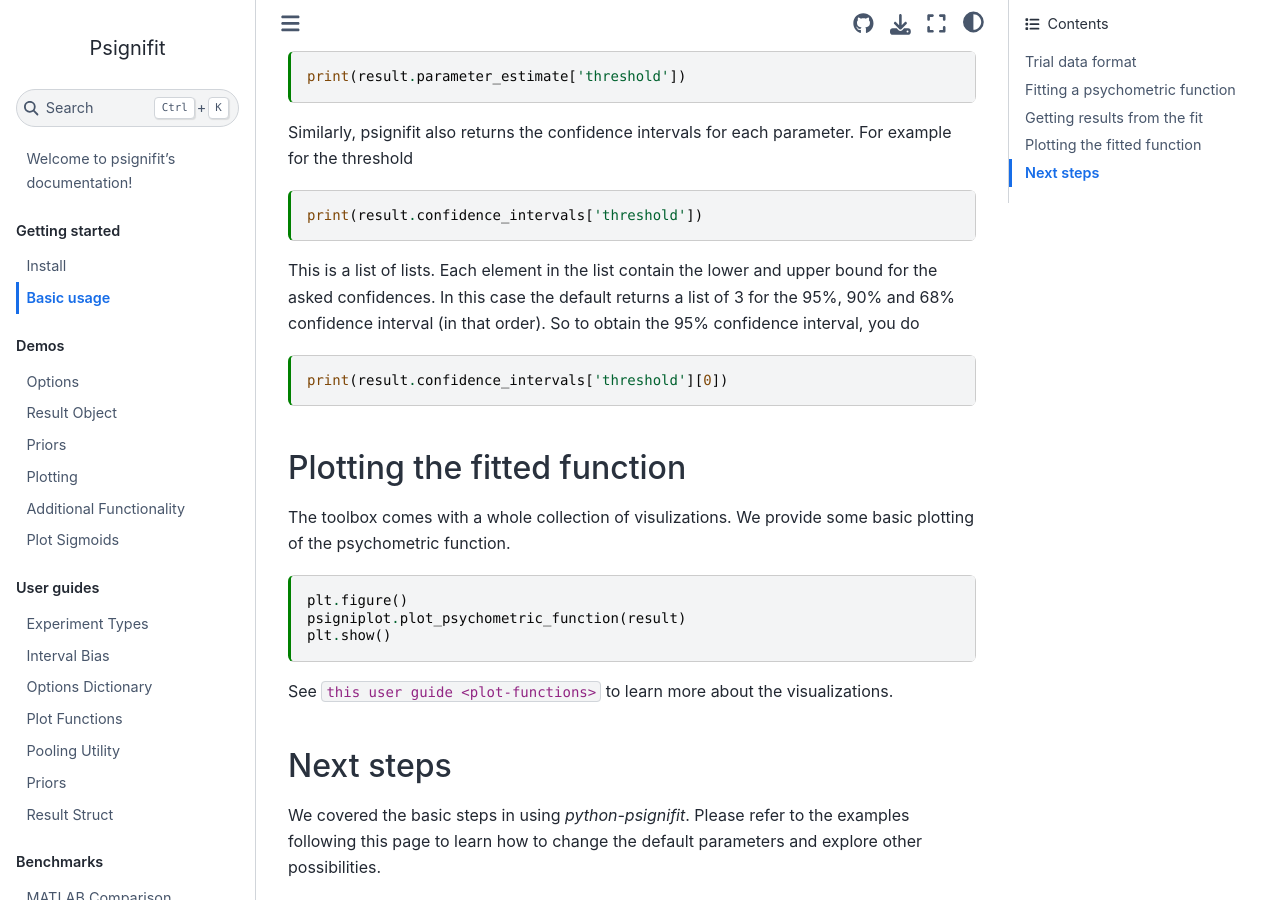
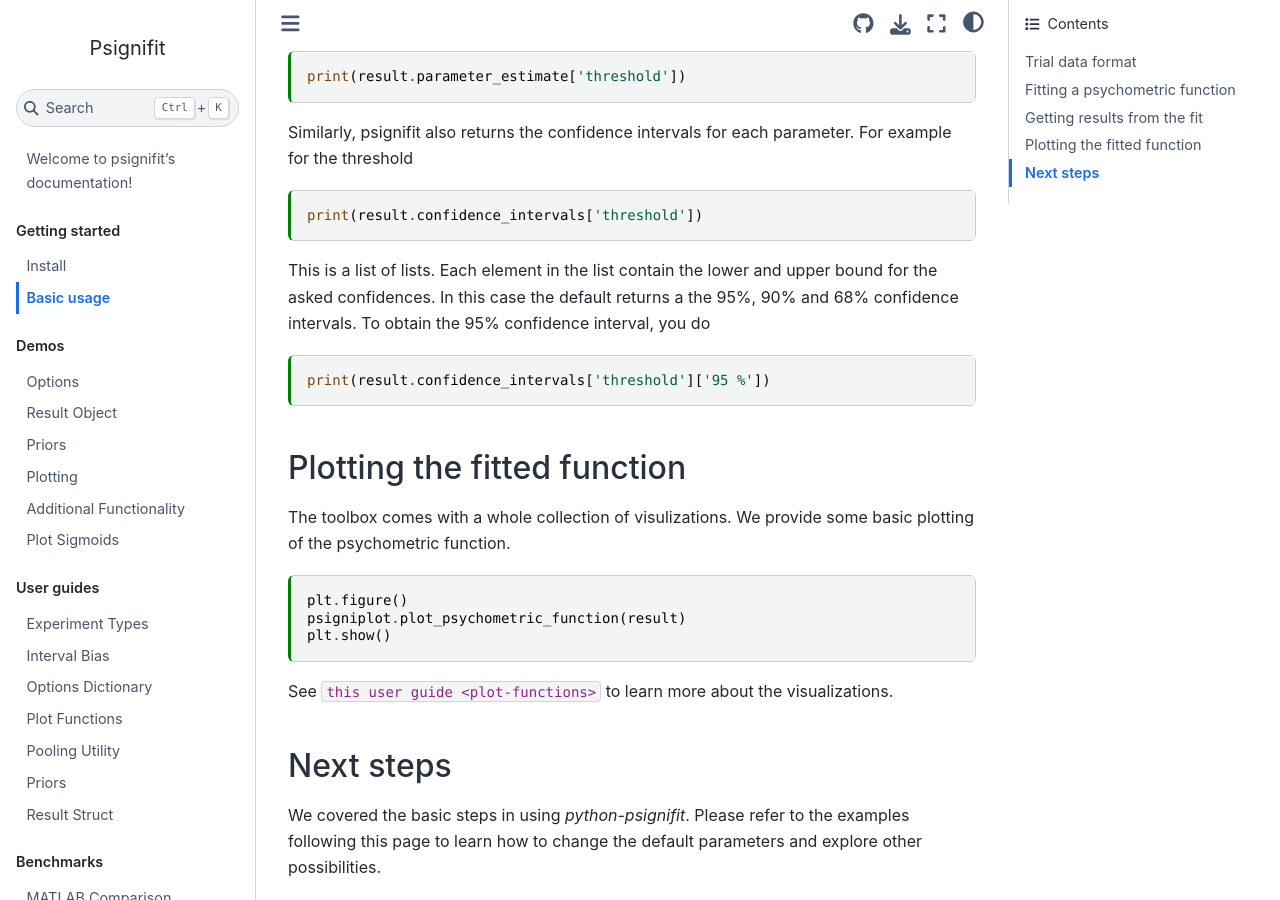
Before and after one commit to wichmann-lab/python-psignifit, a Jupyter Book: the page built from docs/basic-usage.md, in a window 1280 px wide and 900 px high, scrolled down 1966 px. Built offline with Jupyter Book 1.0.4 settings and Sphinx 7.4.7 and the Sphinx Book theme 1.1.4, drawn with Linux system fonts in a browser that asks for light colours; pages that are not in the unit, such as notebooks, are missing from menus.

Commit message:
docs: correct for change in how we get CIs

````diff
--- a/docs/basic-usage.md
+++ b/docs/basic-usage.md
@@ -150,15 +150,15 @@
 
 This is a list of lists. Each element in the list contain the lower and
 upper bound for the asked confidences. In this case the default returns
-a list of 3 for the 95%, 90% and 68% confidence interval (in that
-order). So to obtain the 95% confidence interval, you do
+a the 95%, 90% and 68% confidence intervals.
+To obtain the 95% confidence interval, you do
 
 ```{code-cell} ipython3
 ---
 jupyter:
   outputs_hidden: False
 ---
-print(result.confidence_intervals['threshold'][0])
+print(result.confidence_intervals['threshold']['95 %'])
 ```
 
 
````
